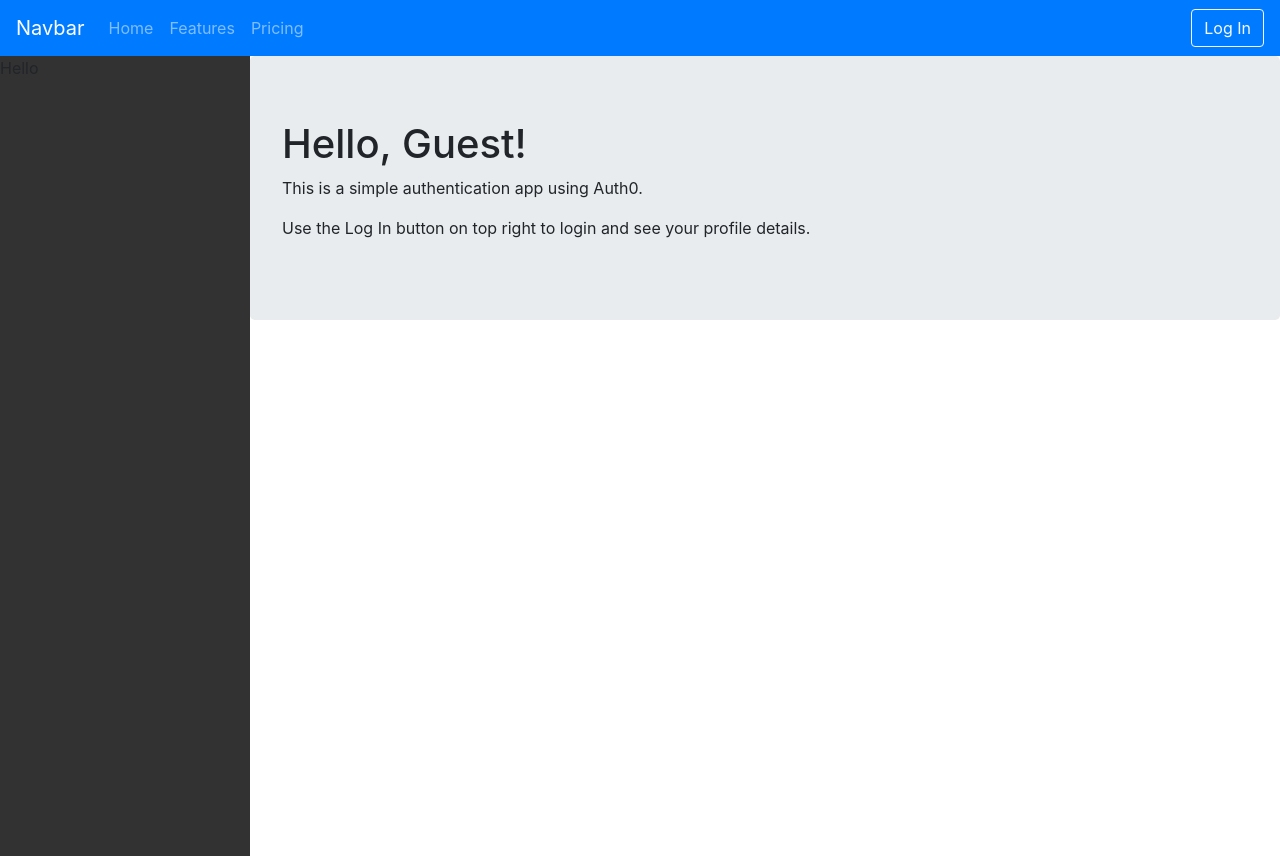
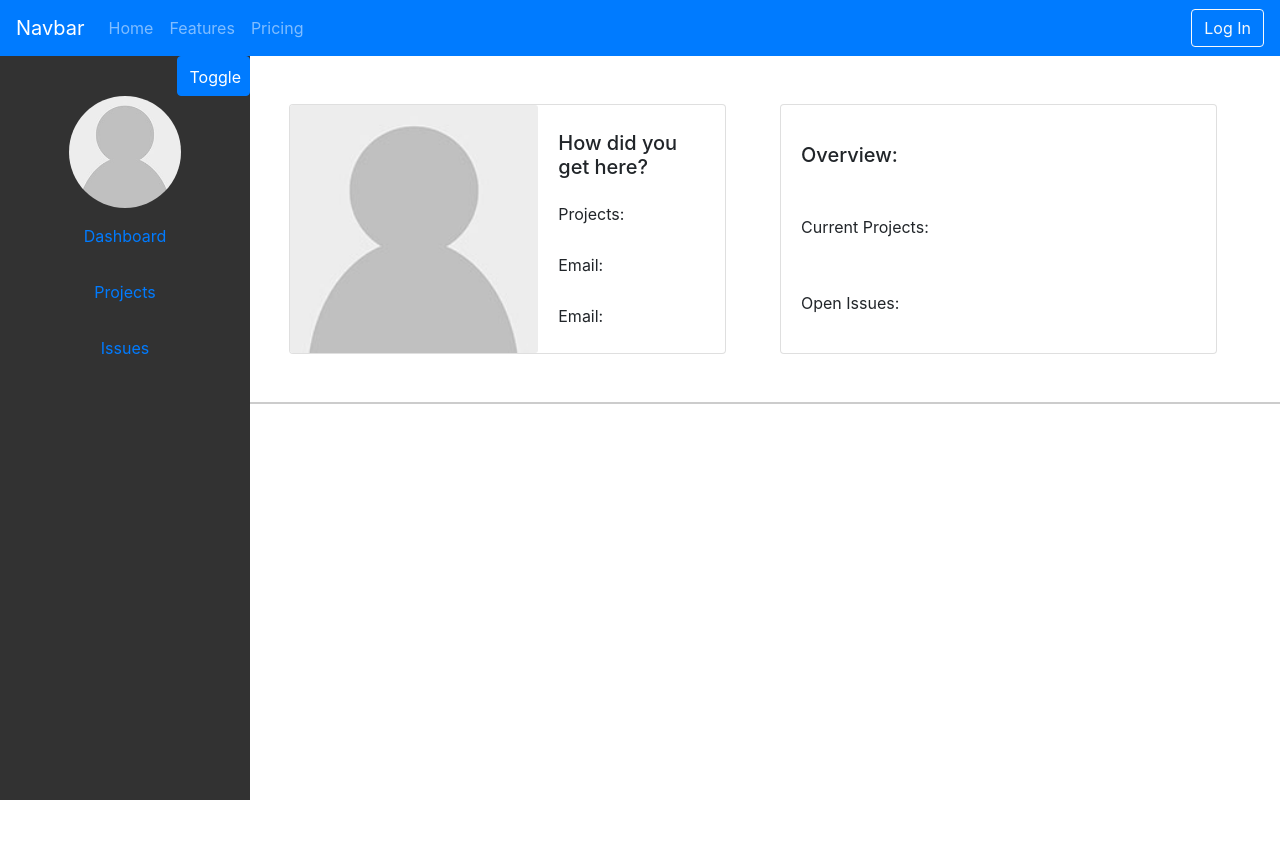
Before and after one commit to tomtimusprime/project-management-app, a React (Create React App) app in the folder client/: page / in a window 1280 px wide. After the commit the page ends 800 px from the top, so only its background shows below. Built offline with nearby package versions, Linux system fonts and the light colour scheme; no server answers.

Commit message:
sidebar and dashboard layout started

```diff
--- a/client/src/components/Home/Home.js
+++ b/client/src/components/Home/Home.js
@@ -1,15 +1,23 @@
 import React from "react";
-import Guest from "./components/Guest/Guest";
-import Profile from "./components/Profile/Profile";
+import { Container, Row, Col } from 'react-bootstrap';
 import { useAuth0 } from "@auth0/auth0-react";
-
+import UserCard from './components/UserCard/UserCard';
+import ProfileCard from './components/ProjectsCard/ProjectsCard';
+import StatsCard from './components/Stats/Stats'
 const Home = () => {
     const { user, isAuthenticated } = useAuth0();
+    const cardHeight = '250px'
+    return (
+        <Container>
+            <Row className= 'py-5'>
+                <Col className='d-flex justify-content-center' sm={6}><UserCard cardHeight={cardHeight} /></Col>
+                <Col sm={6}><ProfileCard cardHeight={cardHeight} /></Col>
+            </Row>
+            <Row>
+                <Col><StatsCard /></Col>
+            </Row>
+        </Container>
 
-    return (
-        <>
-            {isAuthenticated ? <Profile user={user} /> : <Guest />}
-        </>
     );
 };
 
--- /dev/null
+++ b/client/src/components/Home/components/ProjectsCard/ProjectsCard.js
@@ -0,0 +1,19 @@
+import React from 'react'
+import { Card } from 'react-bootstrap'
+const ProjectsCard = ({cardHeight}) => {
+    return (
+        <Card style={{ width: '90%', flexDirection: 'row', minHeight: cardHeight,  }}>
+            <Card.Body style={{display: "flex", flexDirection: 'column', justifyContent: 'space-around'}}>
+                <Card.Title>Overview: </Card.Title>
+                <Card.Text>
+                    Current Projects:
+            </Card.Text>
+                <Card.Text>
+                    Open Issues:
+            </Card.Text>
+            </Card.Body>
+        </Card>
+    )
+}
+
+export default ProjectsCard
--- /dev/null
+++ b/client/src/components/Home/components/Stats/Stats.js
@@ -0,0 +1,22 @@
+import React from 'react'
+import {Card, Row} from 'react-bootstrap'
+const Stats = () => {
+    // initial stats arr, will need to fetch data from our API and update state accordingly using useEffect/ useState
+    const stats = [
+        {
+            name: '',
+            icon: '',
+            stat: 0
+        }
+    ]
+    return (
+        <div>
+                <Row className='py-5' style={{borderTop: '2px solid #ccc'}}>
+                    {/* map through stats here rendering column icon and text */}
+                </Row>
+
+        </div>
+    )
+}
+
+export default Stats
--- /dev/null
+++ b/client/src/components/Home/components/UserCard/UserCard.js
@@ -0,0 +1,33 @@
+import React from 'react'
+import { Card, Row, Col } from 'react-bootstrap'
+import { useAuth0 } from '@auth0/auth0-react'
+import GuestImg from '../../../../assets/images/guest-avatar.jpg'
+import styled from 'styled-components';
+import { Avatar } from '../../../Layout/components/Sidebar/utils/utils';
+
+
+const UserCard = ({cardHeight}) => {
+
+
+    const { user, isAuthenticated } = useAuth0();
+
+    return (
+        <Card style={{ width: '90%', flexDirection: 'row', minHeight: cardHeight }}>
+            <Card.Img style={{ width: 'initial' }} src={isAuthenticated && user.picture ? user.picture : GuestImg} />
+            <Card.Body style={{display: "flex", flexDirection: 'column', justifyContent: 'space-around'}}>
+                <Card.Title>How did you get here?</Card.Title>
+                <Card.Text>
+                    Projects:
+                </Card.Text>
+                <Card.Text>
+                    Email:
+                </Card.Text>
+                <Card.Text>
+                    Email:
+                </Card.Text>
+            </Card.Body>
+        </Card>
+
+    )
+}
+export default UserCard
--- a/client/src/components/Layout/components/Sidebar/Sidebar.js
+++ b/client/src/components/Layout/components/Sidebar/Sidebar.js
@@ -1,21 +1,52 @@
-import React from "react";
-import { Row, Col } from "react-bootstrap";
-import styled from "styled-components";
-import { motion } from "framer-motion";
+import React, { useState, useEffect } from "react";
+import { Row, Col, Nav, Button } from "react-bootstrap";
+import { Avatar, SideMenu, sideBarVariants } from './utils/utils'
+import { useAnimation } from "framer-motion";
+import { useAuth0 } from '@auth0/auth0-react'
+import GuestImg from '../../../../assets/images/guest-avatar.jpg'
 const Sidebar = ({ children }) => {
-  const SideMenu = styled(motion.div)`
-    width: 250px;
-    flex-shrink: 0;
-    height: 100vh;
-    display: inline-flex;
-    flex-direction: column;
-    background-color: #323232;
-  `;
+  const { user, isAuthenticated } = useAuth0();
+
+  const [isOpen, setIsOpen] = useState('open');
+
+  const controls = useAnimation();
+
+  useEffect(() => {
+    controls.start(isOpen)
+  }, [isOpen, controls])
+
+
+
   return (
-    <SideMenu>
+    <SideMenu variants={sideBarVariants} initial='closed' exit='closed' animate={controls}>
       <Row className='mx-0'>
-        <Col className='px-0'>Hello</Col>
+        <Col className='px-0'>
+          <Button
+            onClick={() => { setIsOpen(isOpen === 'open' ? 'closed' : 'open') }}
+            className='float-right pr-2 pt-2'>Toggle</Button>
+        </Col>
       </Row>
+      {isOpen === 'open' && (
+        <>
+          <Row>
+            <Col className='px-0 d-flex justify-content-center' xs={12}>
+              <Avatar src={isAuthenticated ? user.picture : GuestImg} />
+            </Col>
+          </Row>
+
+          <Nav style={{ color: 'white' }} className='flex-column justify-content-center' as='ul'>
+            <Nav.Item className='text-center py-2' href='#' as='li'>
+              <Nav.Link>Dashboard</Nav.Link>
+            </Nav.Item>
+            <Nav.Item className='text-center py-2' href='#' as='li'>
+              <Nav.Link>Projects</Nav.Link>
+            </Nav.Item>
+            <Nav.Item className='text-center py-2' href='#' as='li'>
+              <Nav.Link>Issues</Nav.Link>
+            </Nav.Item>
+          </Nav>
+        </>
+      )}
     </SideMenu>
   );
 };
--- /dev/null
+++ b/client/src/components/Layout/components/Sidebar/utils/utils.js
@@ -0,0 +1,35 @@
+import styled from "styled-components";
+import { motion } from 'framer-motion';
+
+export const Avatar = styled.img`
+    border-radius: 50%;
+    width: 7rem;
+    height: 7rem;
+    margin: 0 auto 0 auto;
+`
+
+export const SideMenu = styled(motion.div)`
+    width: 250px;
+    flex-shrink: 0;
+    height:calc(100vh - 56px);
+    display: inline-flex;
+    flex-direction: column;
+    background-color: #323232;
+  `;
+
+  export const sideBarVariants = {
+    open: {
+      width: '250px',
+      transition: {
+        duration: .3,
+        ease: 'linear'
+      }
+    },
+    closed: {
+      width: '50px',
+      transition: {
+        duration: .3,
+        ease: 'linear'
+      }
+    }
+  }
--- a/client/src/index.js
+++ b/client/src/index.js
@@ -18,8 +18,8 @@
 ReactDOM.render(
   <React.StrictMode>
     <Auth0Provider
-      domain={process.env.REACT_APP_AUTH0_DOMAIN}
-      clientId={process.env.REACT_APP_AUTH0_CLIENT_ID}
+      domain={process.env.REACT_APP_DOMAIN}
+      clientId={process.env.REACT_APP_CLIENT_ID}
       audience={process.env.REACT_APP_AUDIENCE}
       redirectUri={window.location.origin}
       onRedirectCallback={onRedirectCallback}>
```
Also changed, not shown: client/src/assets/images/guest-avatar.jpg (added).
